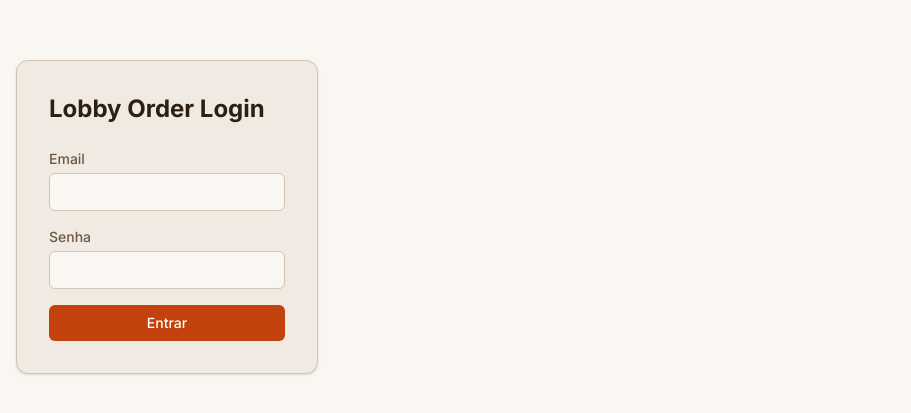
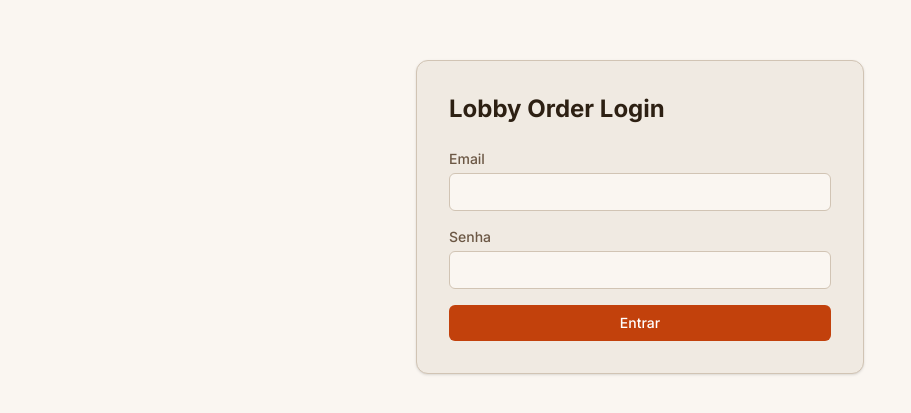
Before and after one commit to orrevua/lobby-order-storing, a Next.js app: page /login in a window 1280 px wide. Shown: the part 183-596 px from the top of the page, without its empty margins (0-911 px from the left). Built offline with nearby package versions, Linux system fonts and the light colour scheme; no server answers.

Commit message:
fix(ui): center login and signup pages properly
Add public layout with flex centering, remove duplicate centering
wrappers from individual pages.

```diff
--- /dev/null
+++ b/src/app/(public)/layout.tsx
@@ -0,0 +1,7 @@
+export default function PublicLayout({
+  children,
+}: {
+  children: React.ReactNode;
+}) {
+  return <div className="flex min-h-screen w-full items-center justify-center">{children}</div>;
+}
--- a/src/app/(public)/login/page.tsx
+++ b/src/app/(public)/login/page.tsx
@@ -31,8 +31,7 @@ export default function LoginPage() {
   }
 
   return (
-    <div className="flex min-h-screen items-center justify-center bg-bg-primary p-4">
-      <div className="w-full max-w-md rounded-xl border border-border bg-bg-secondary p-8 shadow-sm">
+    <div className="w-full max-w-md rounded-xl border border-border bg-bg-secondary p-8 shadow-sm">
         <h1 className="mb-6 text-2xl font-bold text-text-primary">Lobby Order Login</h1>
 
         {error && (
@@ -70,7 +69,6 @@ export default function LoginPage() {
             {loading ? 'Entrando...' : 'Entrar'}
           </button>
         </form>
-      </div>
     </div>
   );
 }
--- a/src/app/(public)/signup/page.tsx
+++ b/src/app/(public)/signup/page.tsx
@@ -40,7 +40,6 @@ export default function SignupPage() {
 
   if (success) {
     return (
-      <div className="flex min-h-screen items-center justify-center bg-bg-primary p-4">
       <div className="w-full max-w-md rounded-xl border border-border bg-bg-secondary p-8 shadow-sm text-center">
         <h1 className="mb-4 text-2xl font-bold text-success">Cadastro Realizado!</h1>
         <p className="mb-6 text-text-secondary">Verifique seu e-mail para confirmar a conta antes de entrar.</p>
@@ -48,12 +47,10 @@ export default function SignupPage() {
           Voltar para o Login
         </Link>
       </div>
-      </div>
     );
   }
 
   return (
-    <div className="flex min-h-screen items-center justify-center bg-bg-primary p-4">
     <div className="w-full max-w-md rounded-xl border border-border bg-bg-secondary p-8 shadow-sm">
         <h1 className="mb-6 text-2xl font-bold text-text-primary">Criar Conta</h1>
 
@@ -109,6 +106,5 @@ export default function SignupPage() {
         </Link>
       </div>
     </div>
-    </div>
   );
 }
```
Lines whose indentation alone changed are shown as unchanged.
